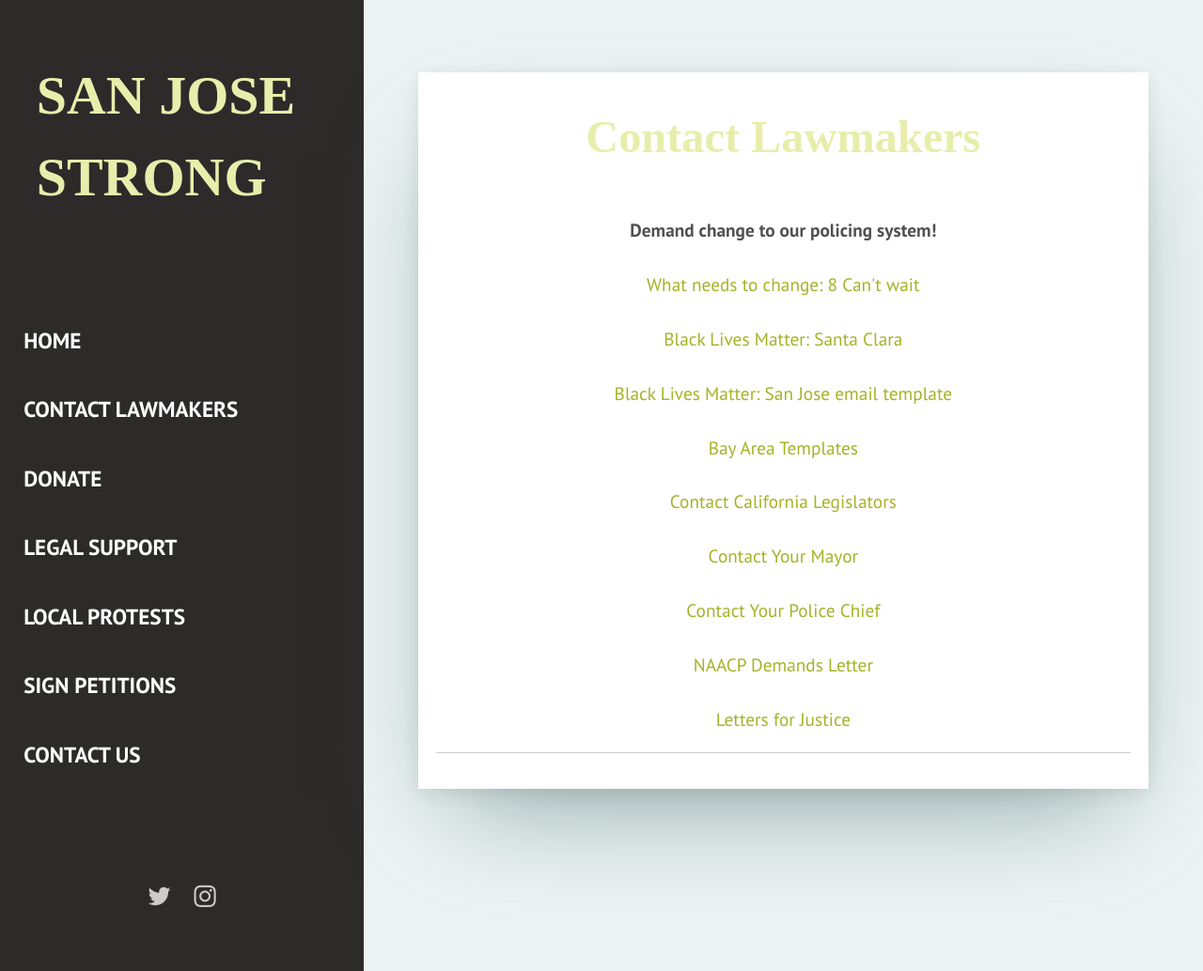
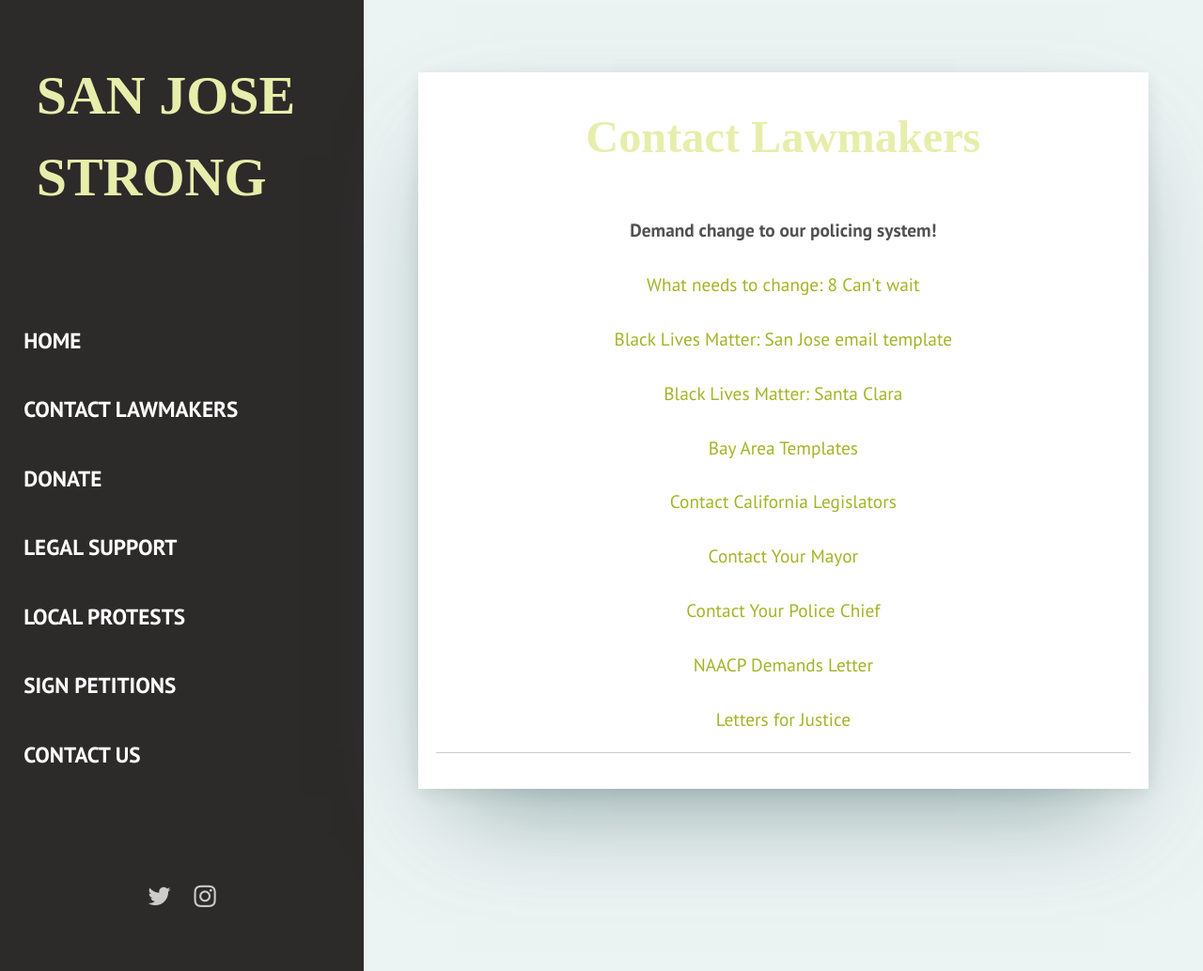
Before and after one commit to SanJoseStrong/sanjosestrong.github.io, a Jekyll site: the page built from _pages/contactlawmakers.html, in a window 1280 px wide and 1034 px high. Shown: the whole window at 94% size. Built offline with Jekyll 4.4.1, drawn with Linux system fonts in a browser that asks for light colours; some web fonts are replaced.

```diff
--- a/_pages/contactlawmakers.html
+++ b/_pages/contactlawmakers.html
@@ -13,14 +13,14 @@ permalink: /contactlawmakers/
 </span></div>
 <div style="text-align:center"><span>
 	<br>
-	<a href="http://tinyurl.com/blmsantaclara">
-    Black Lives Matter: Santa Clara
+	<a href="https://docs.google.com/document/u/0/d/1Sh6SD1SLuM3v7DNldD8XdZ9WGNC-XLoI-QQtQT9p280/mobilebasic">
+    Black Lives Matter: San Jose email template
 	</a>
 </span></div>
 <div style="text-align:center"><span>
 	<br>
-	<a href="https://docs.google.com/document/u/0/d/1Sh6SD1SLuM3v7DNldD8XdZ9WGNC-XLoI-QQtQT9p280/mobilebasic">
-    Black Lives Matter: San Jose email template
+	<a href="http://tinyurl.com/blmsantaclara">
+    Black Lives Matter: Santa Clara
 	</a>
 </span></div>
 <div style="text-align:center"><span>
```
